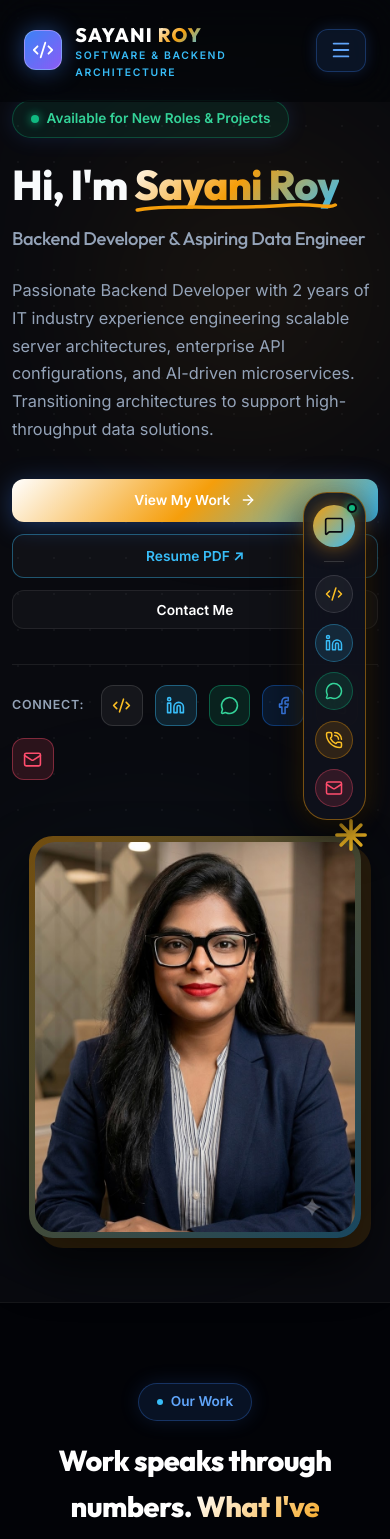
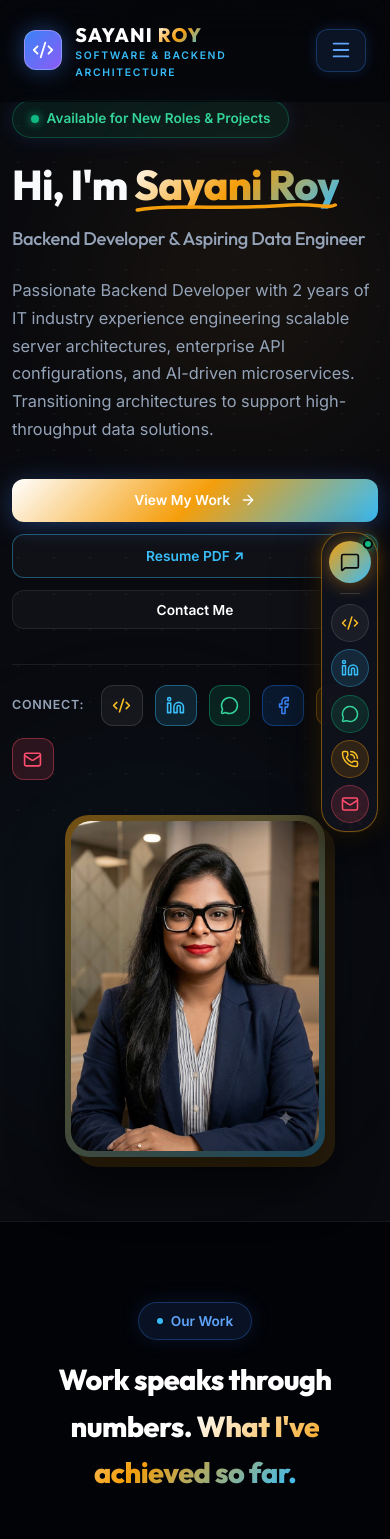
Before and after one commit to TechHub88/portfolio, a React (Vite) app: page / in a window 390 px wide. Shown: the top 1539 px of the page. Built offline with nearby package versions, Linux system fonts and the light colour scheme.

Commit message:
Enhance mobile responsive layout: add 1-column grid fallbacks, centered about-portrait showcase grid, and compact floating dock positioning

```diff
--- a/src/components/About.jsx
+++ b/src/components/About.jsx
@@ -112,7 +112,7 @@ const About = () => {
             borderRadius: '24px'
           }}
         >
-          <div style={{ display: 'grid', gridTemplateColumns: 'auto 1fr', gap: '2rem', alignItems: 'center' }}>
+          <div className="about-portrait-grid" style={{ display: 'grid', gridTemplateColumns: 'auto 1fr', gap: '2rem', alignItems: 'center' }}>
             {/* Portrait Frame */}
             <div style={{ width: '130px', height: '130px', borderRadius: '20px', overflow: 'hidden', border: '2px solid rgba(245, 158, 11, 0.5)', flexShrink: 0, boxShadow: '0 10px 25px rgba(0,0,0,0.5)' }}>
               <img src="/profile.jpg" alt="Sayani Roy - Profile" style={{ width: '100%', height: '100%', objectFit: 'cover' }} />
--- a/src/components/FloatingDock.jsx
+++ b/src/components/FloatingDock.jsx
@@ -5,6 +5,7 @@ import { MessageSquare, Code2, PhoneCall, Mail, MessageCircle } from 'lucide-rea
 const FloatingDock = ({ onOpenModal }) => {
   return (
     <div
+      className="floating-dock-container"
       style={{
         position: 'fixed',
         bottom: '24px',
--- a/src/index.css
+++ b/src/index.css
@@ -609,6 +609,30 @@ section {
   .experience-line {
     display: none !important;
   }
+
+  .grid-cols-2 {
+    grid-template-columns: 1fr !important;
+    gap: 2.2rem !important;
+  }
+
+  .about-portrait-grid {
+    grid-template-columns: 1fr !important;
+    text-align: center !important;
+    justify-items: center !important;
+  }
+
+  .floating-dock-container {
+    bottom: 12px !important;
+    right: 12px !important;
+    padding: 0.5rem 0.4rem !important;
+    gap: 0.45rem !important;
+  }
+
+  .profile-frame {
+    width: 100% !important;
+    max-width: 270px !important;
+    height: 330px !important;
+  }
 }
 
 @media (max-width: 480px) {
```
